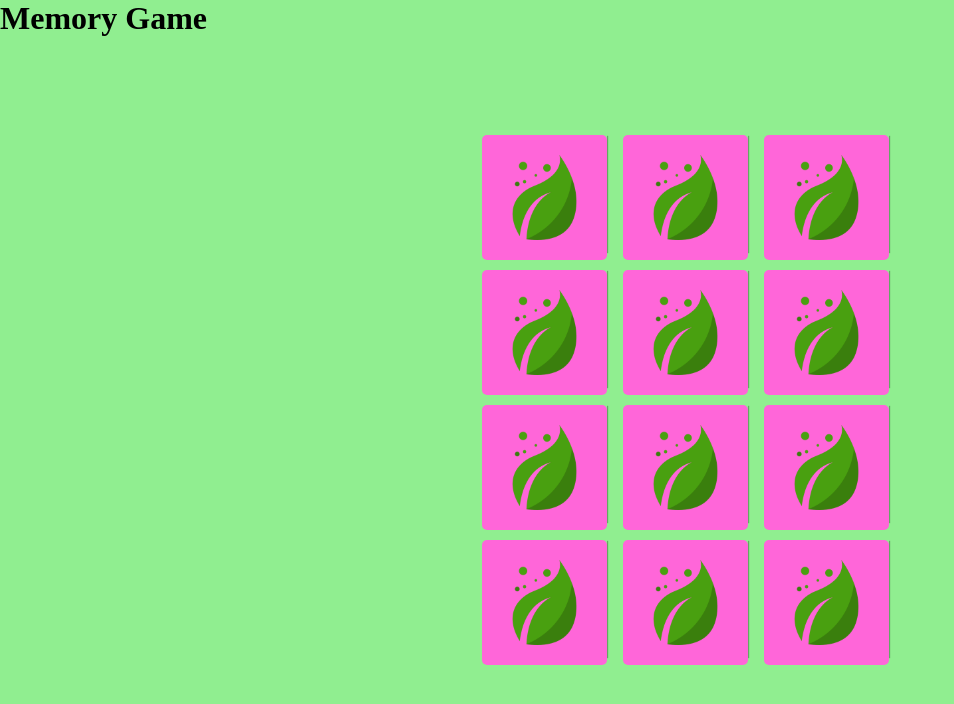
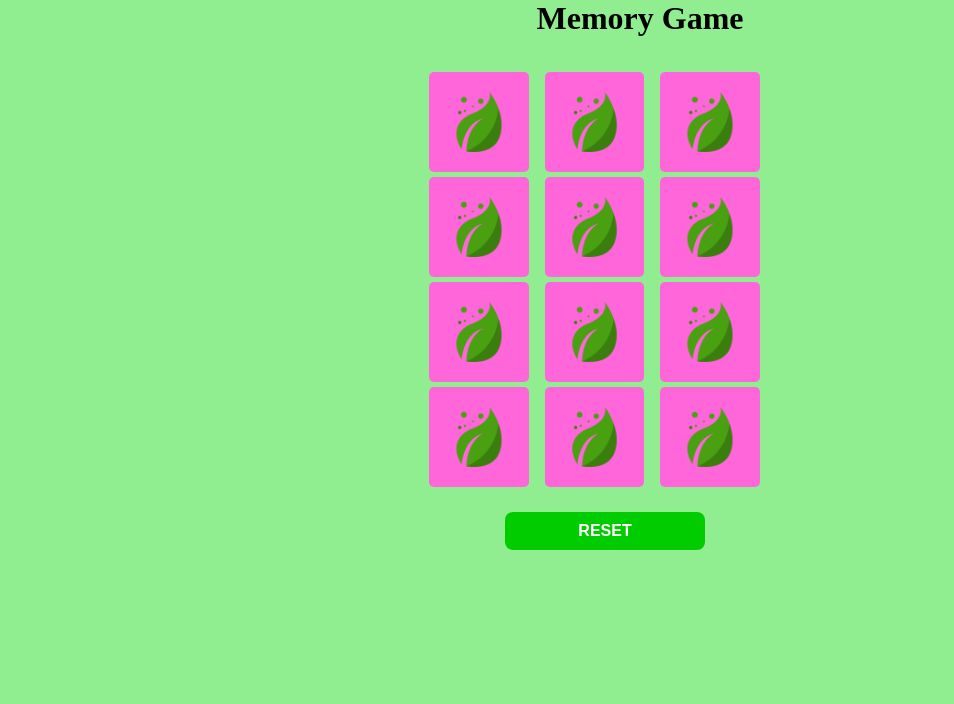
Before and after one commit to Sreejith36/Memory_Game, a plain HTML site: page index.html in a window 1280 px wide. Shown: the whole page, without its empty margins (0-954 px from the left). Drawn offline with Linux system fonts and the light colour scheme.

Commit message:
Reset Button added

```diff
--- a/app1.js
+++ b/app1.js
@@ -14,7 +14,7 @@ function flipCard(){
         return;
     }
 
-    this.classList.toggle('flip');
+    // this.classList.toggle('flip');
     this.classList.add('flip');
 
     if(hasFlippedCard === false){
@@ -24,7 +24,6 @@ function flipCard(){
     }
 
     secondCard = this;
-    // hasFlippedCard = false;
 
     checkForMatch();
 
@@ -33,6 +32,7 @@ function flipCard(){
 function checkForMatch(){
     if(firstCard.dataset.framework === secondCard.dataset.framework){
         disableCards();
+        console.log(firstCard.dataset.framework);
         return;
     }
 
@@ -51,14 +51,15 @@ function unflipCards(){
         () => {
             firstCard.classList.remove('flip');
             secondCard.classList.remove('flip');
-            // lockBoard = false;
             resetBoard();
         }, 1500 )
 }
 
 function resetBoard(){
     [hasFlippedCard, lockBoard] = [false, false];
+
     [firstCard, secondCard] = [null, null];
+    console.log(hasFlippedCard);
 }
 
 (function shuffle(){
@@ -66,9 +67,14 @@ mycards.forEach( (card) => {
 
     let randomNum = Math.floor(Math.random() * 12);
     card.style.order = randomNum;
+    console.log(randomNum);
 
 });
 })()
 
 
 mycards.forEach(card => card.addEventListener('click', flipCard));
+
+function resetGame(){
+    location.reload();
+}
--- a/index.html
+++ b/index.html
@@ -10,7 +10,9 @@
 </head>
 
 <body>
-    <h1>Memory Game</h1>
+    <div class="box" >
+        <h1>Memory Game</h1>
+    </div>
     <section class="memory-game">
 
         <div class="card" data-framework="apple">
@@ -65,10 +67,11 @@
             <img class="card-back" src="icons/leaf_188333.png" alt="back">
         </div>
 
+    </section>
 
-
-
-    </section>
+    <div class="bottom" >
+        <button onclick="resetGame()" >RESET</button>
+    </div>
 
     <script src="app1.js"></script>
 </body>
--- a/style.css
+++ b/style.css
@@ -6,17 +6,23 @@
 
 body {
     height: 100vh;
-    display: flex;
     background-color: lightgreen;
 }
 
+.box {
+    width: 100%;
+    text-align: center;
+    margin-bottom: 20px;
+}
 .memory-game {
-    width: 540px;
-    height: 540px;
+    width: 440px;
+    height: 440px;
     margin: auto;
     display: flex;
     flex-wrap: wrap;
     perspective: 1000px;
+    border-radius: 10px;
+    padding: 10px 1px;
 }
 
 .card {
@@ -24,7 +30,6 @@ body {
     height: calc(33.33% - 63px);
     margin: 5px 8px;
     position: relative;
-    box-shadow: 1px 1px 1px rgba(0, 0, 0, 0.3);
     transform: scale(1);
     transform-style: preserve-3d;
     transition: transform .5s;
@@ -53,3 +58,28 @@ body {
 .card-front {
     transform: rotateY(180deg);
 }
+
+.bottom {
+    width: 100%;
+    margin-top: 15px;
+    display: flex;
+    justify-content: center;
+}
+
+.bottom button {
+    width: 200px;
+    margin-left: -70px;
+    padding: 10px 30px;
+    font-weight: 800;
+    font-size: 16px;
+    border-radius: 8px;
+    background-color: #00cc00;
+    color: white;
+    border: none;
+    cursor: pointer;
+}
+
+.bottom button:hover{
+    background-color: #009900;
+    color: #ff00bf;
+}
```
